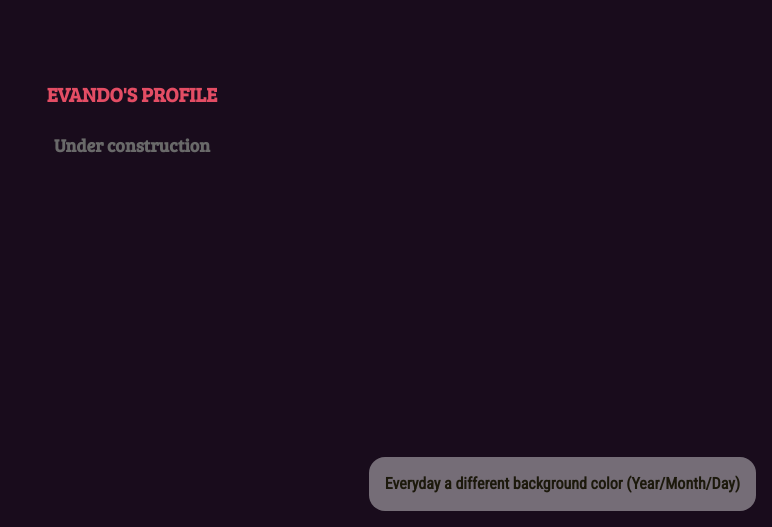
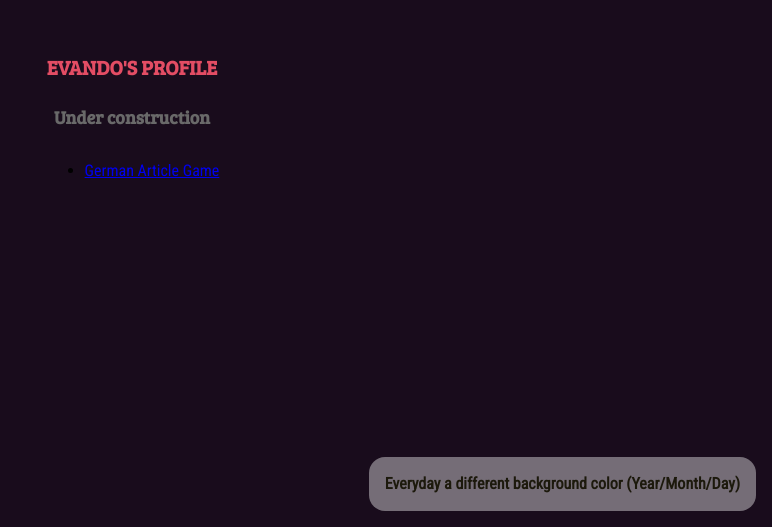
Before and after one commit to e-developer-profile/e-developer-profile.github.io, a plain HTML site: page index.html in a window 1280 px wide. Shown: the part 273-800 px from the top of the page, without its empty margins (508-1280 px from the left). Drawn offline with Linux system fonts and the light colour scheme.

Commit message:
chore: add German article game link

```diff
--- a/index.html
+++ b/index.html
@@ -15,6 +15,9 @@
   <div class="main-container">
     <h1>EVANDO'S PROFILE</h1>
     <h2>Under construction</h2>
+    <ul>
+      <li><a href="https://e-developper.github.io/nom-akk-dat-game/" target="_blank">German Article Game</a></li>
+    </ul>
     <div class="everyday">
       <h4 id="everyday-color">Everyday a different background color (Year/Month/Day)</h4>
     </div>
```
